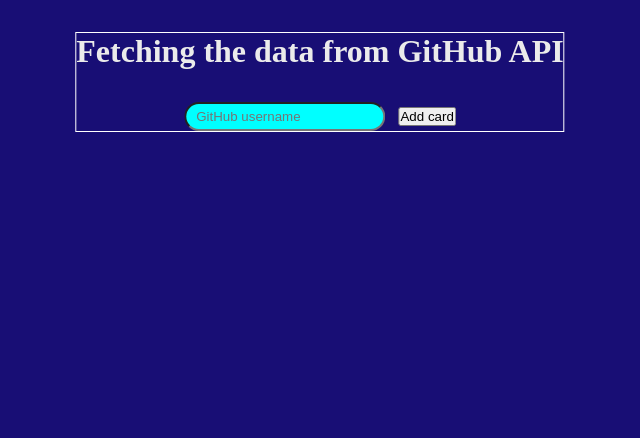
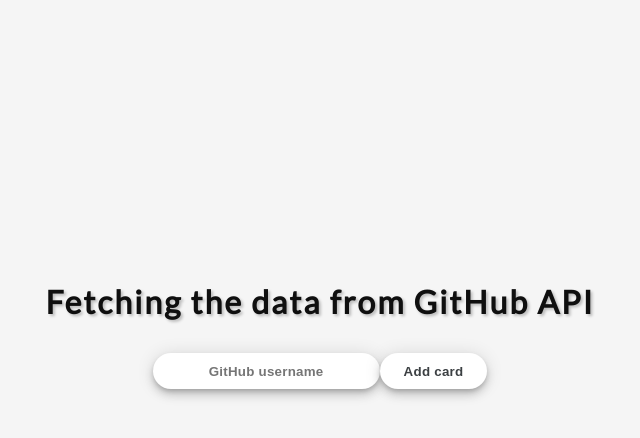
Before and after one commit to cytrobit/fetch-github-data, a React (Create React App) app: page / in a window 1280 px wide. Shown: the top 438 px of the page, without its empty margins (320-960 px from the left). Built offline with nearby package versions, Linux system fonts and the light colour scheme.

Commit message:
css styling

```diff
--- a/src/App.css
+++ b/src/App.css
@@ -1,41 +1,128 @@
+@import url('https://fonts.googleapis.com/css2?family=Lato&display=swap');
+
 * {
   margin: 0;
   padding: 0;
   box-sizing: border-box;
 }
 
+html {
+  font-family: 'Lato';
+  min-height: 100vh;
+  width: 100%;
+}
+
 body {
   min-height: 100vh;
   width: 100%;
-  background-color: #180e75;
+  background-color: #f5f5f5;
   display: flex;
   justify-content: center;
   align-items: center;
 }
 
 .heading {
-  position: absolute;
-  top: 2em;
-  left: 50%;
-  transform: translateX(-50%);
-  border: 1px solid white;
+  width: 100%;
+  height: 150px;
   text-align: center;
 }
 
 .heading h1 {
-  padding-bottom: 1em;
-  color: #ebebeb;
+  padding: 1em;
+  color: #0f0f0f;
+  letter-spacing: 2px;
+  text-shadow: 2px 2px 3px rgba(0, 0, 0, 0.24);
 }
 
-img {
+.cardlist {
+  margin-top: 150px;
+  /* min-height: calc(100vh - 150px); */
+  height: 100%;
+  display: flex;
+  flex-direction: row;
+  flex-wrap: wrap;
+  justify-content: center;
+  align-items: center;
+  gap: 1em;
+}
+
+.card {
+  background-color: #f1f1f1;
+  height: 300px;
+  width: 100%;
+  max-width: 300px;
+  padding: 1em;
+  display: flex;
+  flex-flow: column;
+  justify-content:space-between;
+  align-items: center;
+  text-align: center;
+  box-shadow: rgba(0, 0, 0, 0.24) 0px 3px 8px;
+  border-radius: 10px;
+}
+
+.card .imgbox {
   width: 100%;
   max-width: 200px;
   height: auto;
+  border-radius: 3px;
+  overflow: hidden;
+  transition: 0.3s;
 }
 
-form input {
-  background-color: aqua;
-  padding: 5px 10px;
-  border-radius: 15px;
-  margin-right: 1em;
+.card img {
+  width: 100%;
+  height: auto;
+  transition: 0.5s;
 }
+
+.card img:hover {
+  transform: scale(1.1);
+}
+
+.card .blog {
+  word-break: break-word;
+}
+
+/* CSS */
+button, input {
+  align-items: center;
+  appearance: none;
+  background-color: #fff;
+  border-radius: 24px;
+  border-style: none;
+  box-shadow: rgba(0, 0, 0, .2) 0 3px 5px -1px,rgba(0, 0, 0, .14) 0 6px 10px 0,rgba(0, 0, 0, .12) 0 1px 18px 0;
+  color: #3c4043;
+  cursor: pointer;
+  display: inline-flex;
+  font-weight: 700;
+  height: 36px;
+  justify-content: center;
+  letter-spacing: .25px;
+  line-height: normal;
+  max-width: 100%;
+  padding: 6px 24px;
+  text-align: center;
+  transition: box-shadow 280ms cubic-bezier(.4, 0, .2, 1),opacity 150ms linear 30ms,transform 270ms cubic-bezier(0, 0, .2, 1) 0ms;
+  touch-action: manipulation;
+}
+
+input {
+  border: none;
+}
+
+button:hover {
+  background: #F6F9FE;
+  color: #174ea6;
+}
+
+button:active {
+  box-shadow: 0 4px 4px 0 rgb(60 64 67 / 30%), 0 8px 12px 6px rgb(60 64 67 / 15%);
+  outline: none;
+  border: none;
+}
+
+button:focus {
+  outline: none;
+  border: none;
+}
--- a/src/components/Card.jsx
+++ b/src/components/Card.jsx
@@ -2,11 +2,13 @@
 
 const Card = (props) => {
   return (
-    <div style={{ margin: '1em' }}>
-      <img alt="avatar" style={{ width: '70px' }} src={props.avatar_url} />
+    <div className='card'>
+      <div className='imgbox'>
+      <img alt="avatar" src={props.avatar_url} />
+      </div>
       <div>
         <div style={{ fontWeight: 'bold' }}>{props.name}</div>
-        <div>{props.blog}</div>
+        <div className='blog'>{props.blog}</div>
       </div>
     </div>
   )
--- a/src/components/CardList.jsx
+++ b/src/components/CardList.jsx
@@ -3,7 +3,7 @@
 
 const CardList = (props) => {
   return (
-    <div>
+    <div className='cardlist'>
     {props.cards.map(card => (
       <Card key={props.name} {...card} />
     ))}
```
